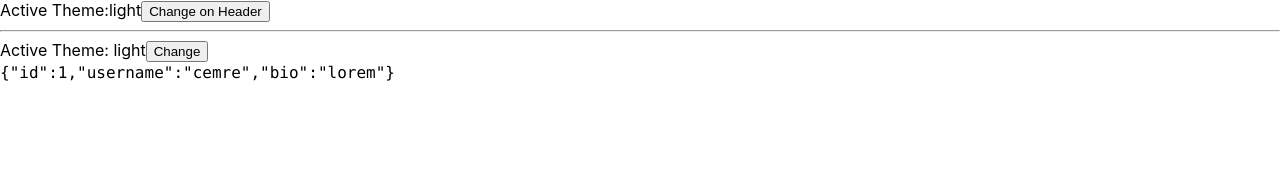
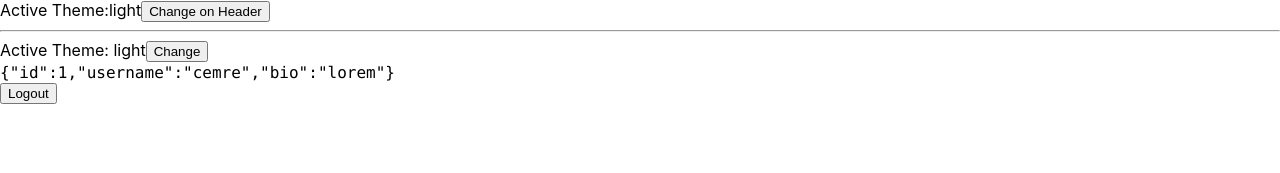
Before and after one commit to cmrktmr/context-react, a React (Create React App) app: page / in a window 1280 px wide. Both pictures are taken after a click on the button "Login". Shown: the top 173 px of the page. Built offline with nearby package versions, Linux system fonts and the light colour scheme.

Commit message:
user handle added

```diff
--- a/src/components/Profile.js
+++ b/src/components/Profile.js
@@ -17,10 +17,16 @@ function Profile() {
 
         }, 1500)
     }
+    const handleLogout = () => {
+        setUser(null)
+    }
     return (
         <div>
             {!user && <button onClick={handleLogin}>{loading ? "Loading..." : "Login"}</button>}
             <code>{JSON.stringify(user)}</code>
+            <br />
+
+            {user && <button onClick={handleLogout}>Logout</button>}
         </div>
     )
 }
```
